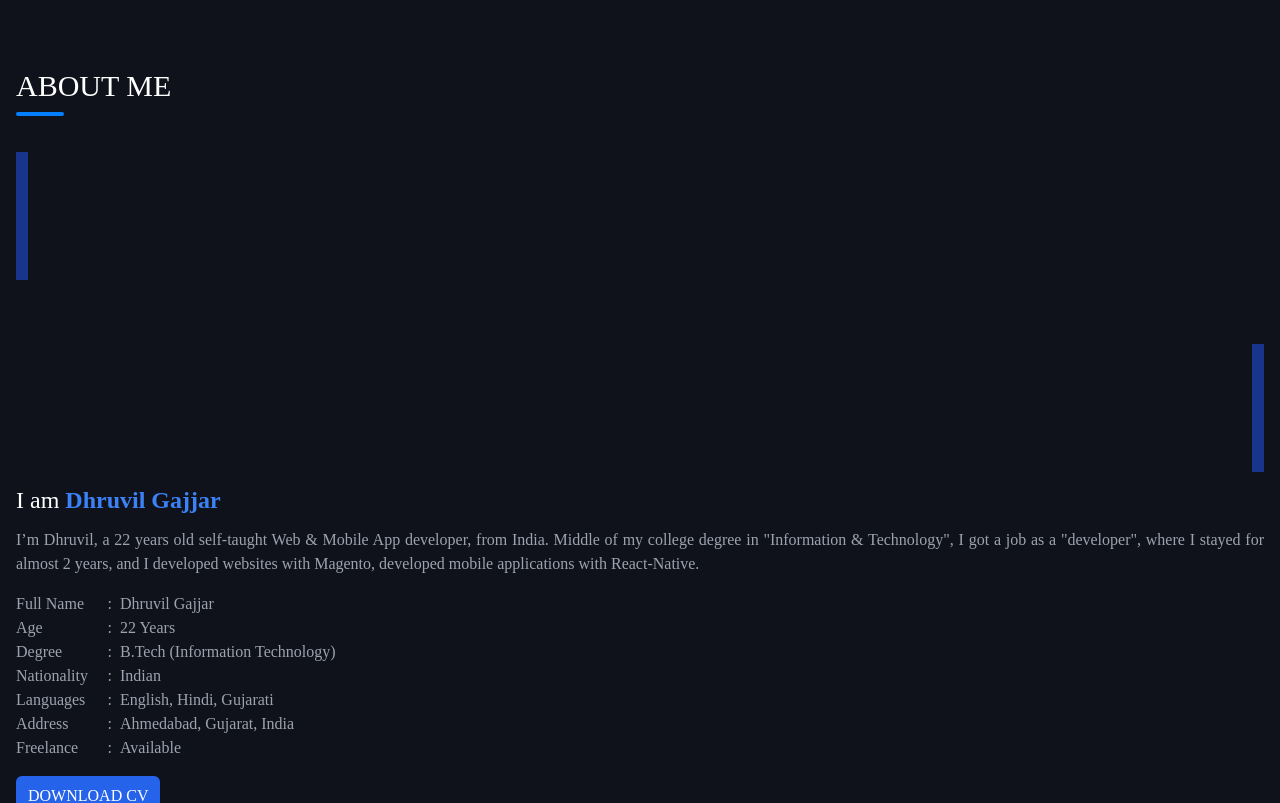
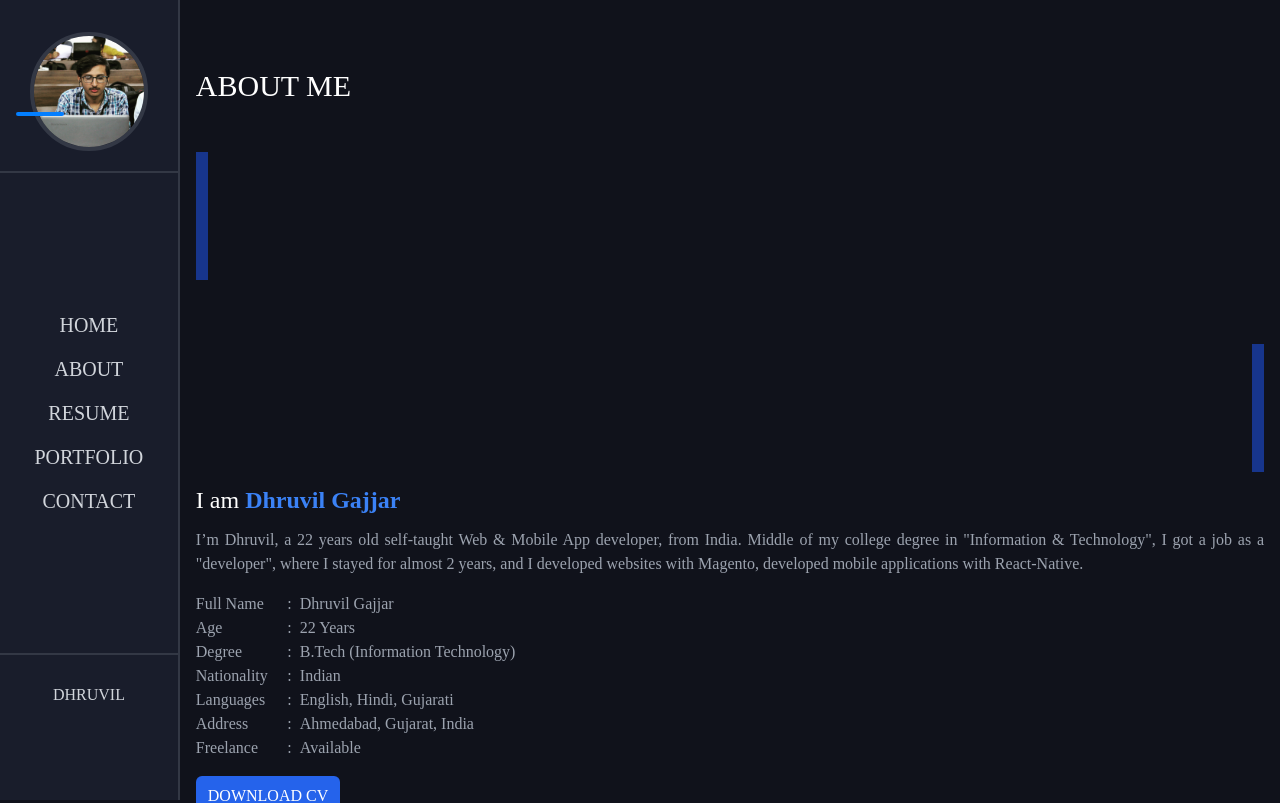
Before and after one commit to lucifer2355/portfolio-2, a Next.js app: page /about in a window 1280 px wide. Shown: the top 803 px of the page. Built offline with nearby package versions, Linux system fonts and the light colour scheme; what tailwindcss-pseudo-elements would draw is missing.

Commit message:
add sidebar to about page

```diff
--- a/components/SideBar.jsx
+++ b/components/SideBar.jsx
@@ -6,7 +6,7 @@ import { navlinks } from "../data/navlinks/navlinks";
 
 const SideBar = () => {
   return (
-    <div className='bg-[#191D2B] w-3/12 border-r-2 border-gray-400 border-opacity-20 flex flex-col hidden md:hidden xl:block'>
+    <div className='bg-[#191D2B] w-3/12 border-r-2 border-gray-400 border-opacity-20 flex flex-col hidden md:hidden xl:block h-screen'>
       {/* Profile Image */}
       <div className='flex justify-center mt-8 border-b-2 border-gray-400 border-opacity-20 pb-5'>
         <div className='border-4 border-gray-400 border-opacity-20 rounded-full w-8/12 flex justify-center items-center'>
--- a/pages/about.jsx
+++ b/pages/about.jsx
@@ -5,11 +5,14 @@ import Title from "../components/Title";
 import aboutImage from "../assets/images/profile.jpeg";
 import PersonalInfo from "../components/PersonalInfo";
 import Services from "../components/Services";
+import SideBar from "../components/SideBar";
 
 const About = () => {
   return (
-    <>
+    <div className='flex'>
       <MobileDrawer />
+      <SideBar />
+
       <div className='px-4 pt-1 mb-10'>
         <Title title='ABOUT ME' />
 
@@ -59,7 +62,7 @@ const About = () => {
         <Title title='SERVICES' />
         <Services />
       </div>
-    </>
+    </div>
   );
 };
 
--- a/pages/index.js
+++ b/pages/index.js
@@ -10,7 +10,7 @@ export default function Home() {
   return (
     <div>
       <Head>
-        <title>Create Next App</title>
+        <title>Dhruvil Gajjar</title>
         <meta name='description' content='Generated by create next app' />
         <link rel='icon' href='/favicon.ico' />
       </Head>
```
